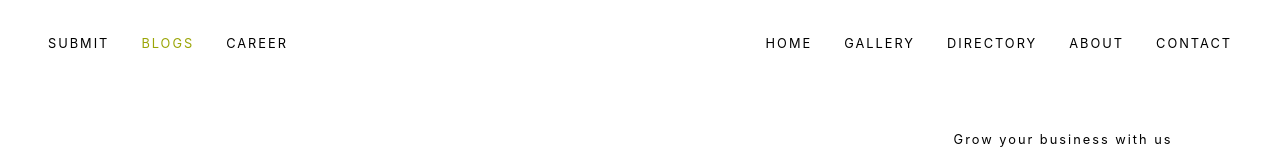
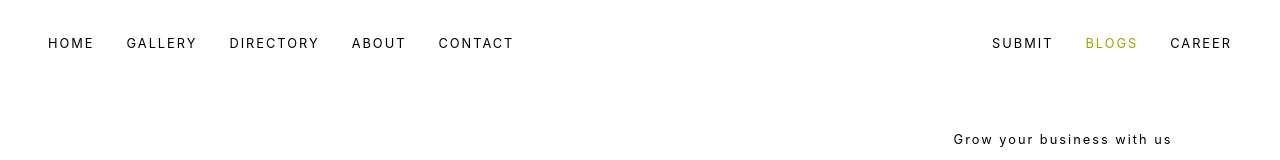
Before and after one commit to reyanjoh/theWedding-gallery, a React (Create React App) app: page /blogs in a window 1280 px wide. Shown: the top 160 px of the page. Built offline with nearby package versions, Linux system fonts and the light colour scheme; grey boxes are pictures that could not be loaded; a web font is replaced by a local one.

Commit message:
fixed homepage scrolling problem

```diff
--- a/src/App.css
+++ b/src/App.css
@@ -169,10 +169,9 @@ a{
 }
 
 nav{
-  position: fixed;
+
   background-color: transparent;
-  top: 2rem;
-  right: 2rem;
+
   /* background-color: red; */
 }
 
@@ -183,15 +182,23 @@ nav{
   margin: 0 1rem;
 }
 
+
+
 .nav:hover{
   color: rgb(148, 148, 148);
   border-bottom: 1px solid var(--highlight);
 }
 
+.menu{
+  position: fixed;
+  top: 2rem;
+  left: 2rem;
+}
+
 .SideNav{
   position: fixed;
   top: 2rem;
-  left: 2rem;
+  right: 2rem;
 }
 
 .socials{
--- a/src/components/Footer.jsx
+++ b/src/components/Footer.jsx
@@ -4,7 +4,7 @@ import React from 'react'
 
 const Footer = () => {
   return (
-    <footer className='padding-2-6'>
+    <footer className='padding-2-6 scroll-area'>
         <div className="site-map-and-socials">
             <div className="site-map">
 
--- a/src/components/Header.jsx
+++ b/src/components/Header.jsx
@@ -6,10 +6,11 @@ import {Nav, SideNav} from './Nav'
 const Header = () => {
   return (
     <header className='header flex flex-center scroll-area'>
+        <Nav />
 
         <SideNav  />
         {/* <NavLink className={'nav padding-0-1 font-small'} to={'/'}>Home</NavLink> */}
-        <Nav />
+
 
     </header>
   )
--- a/src/pages/blog/components/BlogSection.jsx
+++ b/src/pages/blog/components/BlogSection.jsx
@@ -5,7 +5,7 @@ import BlogSectionTopFive from './BlogSectionTopFive'
 
 const BlogSection = () => {
   return (
-    <div className='BlogSection scroll-container '>
+    <div className='BlogSection'>
       <BlogSectionHero />
       <BlogSectionTopFive />
       <BlogSectionOtherTopic />
--- a/src/pages/home/Home.css
+++ b/src/pages/home/Home.css
@@ -26,10 +26,10 @@ transition: .2s;
     background-color: var(--highlight-2);
 }
 
-.FeaturedSection{
-    /* height: 100vh; */
+/* .FeaturedSection{
+    height: 100vh;
     overflow-y: auto;
-}
+} */
 
 .FeaturedStudio{
     height: 100dvh;
--- a/src/pages/home/components/Banner.jsx
+++ b/src/pages/home/components/Banner.jsx
@@ -3,7 +3,7 @@ import React from 'react'
 
 const Banner = () => {
   return (
-    <div className="banner scroll-area" style={{
+    <div className="scroll-area banner" style={{
         background: 'url(https://images.unsplash.com/photo-1498979237786-9c35706bd45e?ixlib=rb-4.0.3&ixid=MnwxMjA3fDB8MHxwaG90by1wYWdlfHx8fGVufDB8fHx8&auto=format&fit=crop&w=870&q=80)',
         backgroundReapeat: 'no-repeat',
         backgroundSize: 'cover',
```
